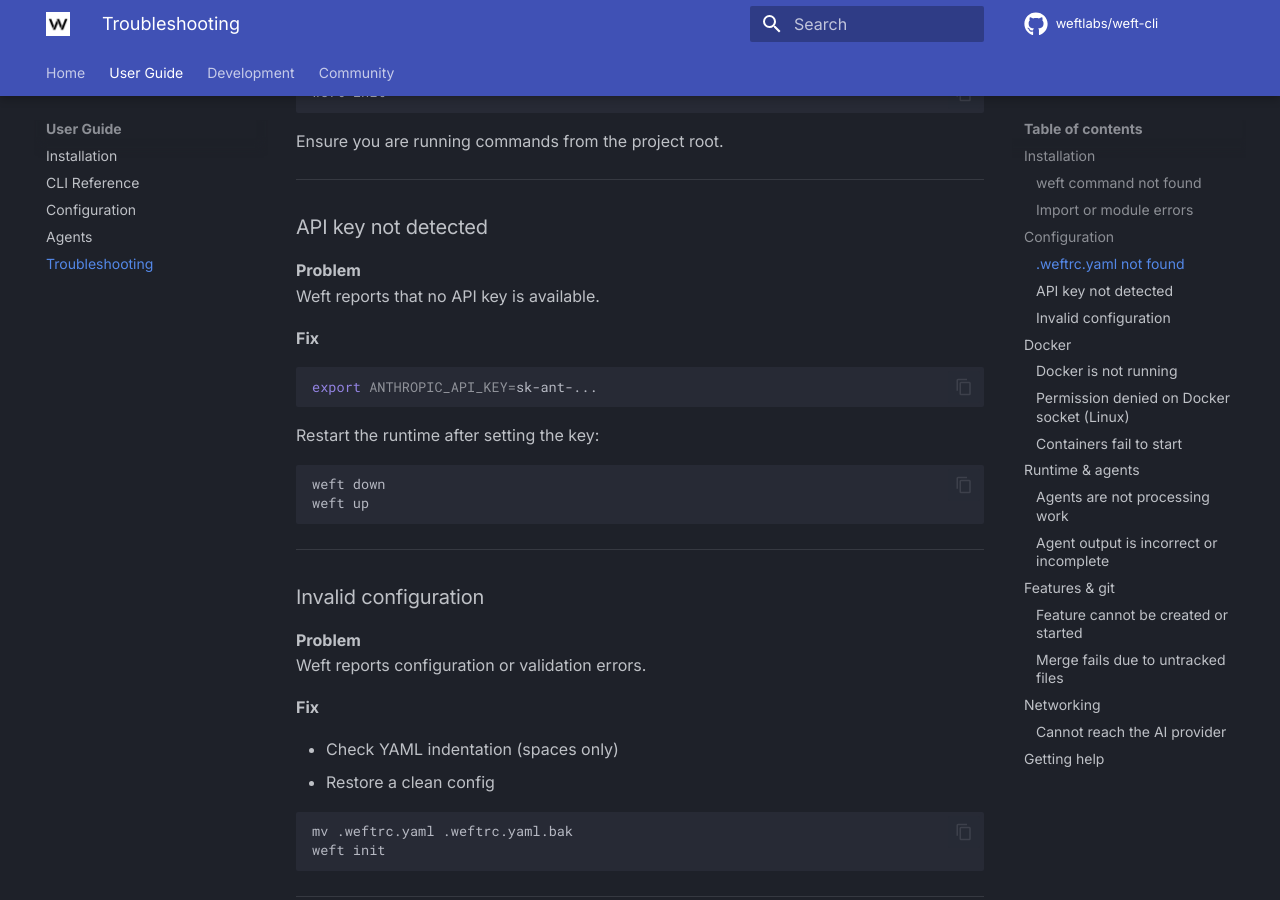
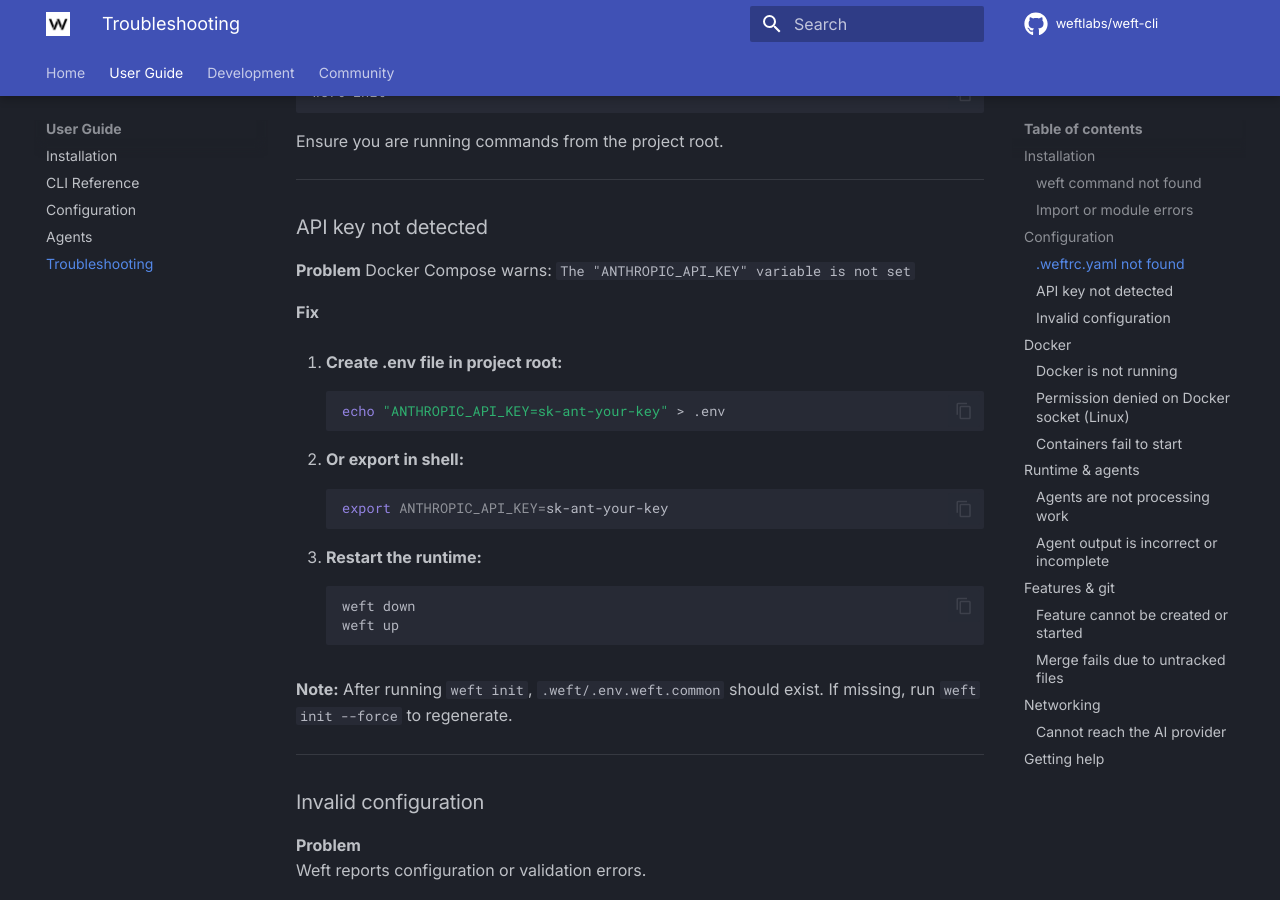
Before and after one commit to weftlabs/weft-cli, an MkDocs documentation site: the page built from docs/troubleshooting.md, in a window 1280 px wide and 900 px high, scrolled down 1285 px. Built offline with MkDocs 1.6.1 and Material for MkDocs 9.7.7, drawn with Linux system fonts in a browser that asks for light colours; comment, search, counter and statistics services are not loaded; the version menu is left out.

Commit message:
fix(runtime): add missing AGENT_ID environment variables to watcher services
Watcher containers were failing to start with error:
"AGENT_ID environment variable is required"

The docker-compose.yml template was missing the AGENT_ID environment
variable for all six watcher services. The run_watcher.py script
requires this variable to identify which agent it should run.

Changes:
- Added AGENT_ID environment variable to all watcher services in
  docker-compose template with correct values (meta, architect,
  openapi, ui, integration, test)
- Updated troubleshooting documentation with error description
  and resolution steps
- Added regression test to validate AGENT_ID is set for all
  watcher services

Fixes issue where all agent watchers would exit immediately on startup.

````diff
--- a/docs/troubleshooting.md
+++ b/docs/troubleshooting.md
@@ -60,20 +60,27 @@ Ensure you are running commands from the project root.
 ### API key not detected
 
 **Problem**
-Weft reports that no API key is available.
+Docker Compose warns: `The "ANTHROPIC_API_KEY" variable is not set`
 
 **Fix**
 
+1. **Create .env file in project root:**
 ```bash
-export ANTHROPIC_API_KEY=sk-ant-...
+echo "ANTHROPIC_API_KEY=sk-ant-your-key" > .env
 ```
 
-Restart the runtime after setting the key:
+2. **Or export in shell:**
+```bash
+export ANTHROPIC_API_KEY=sk-ant-your-key
+```
 
+3. **Restart the runtime:**
 ```bash
 weft down
 weft up
 ```
+
+**Note:** After running `weft init`, `.weft/.env.weft.common` should exist. If missing, run `weft init --force` to regenerate.
 
 ---
 
````
Also changed, not shown: src/weft/templates/docker-compose.yml (+36 -0 lines), 1 other file.
